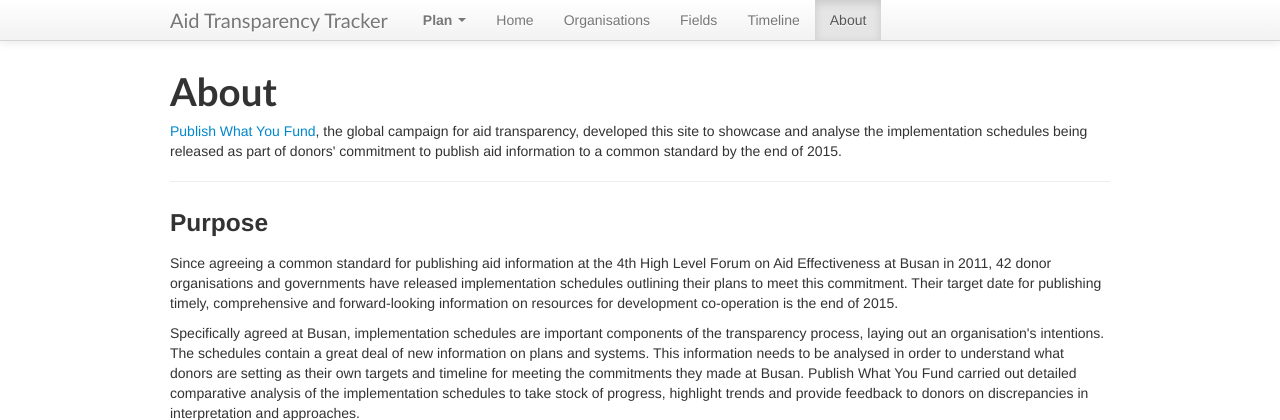
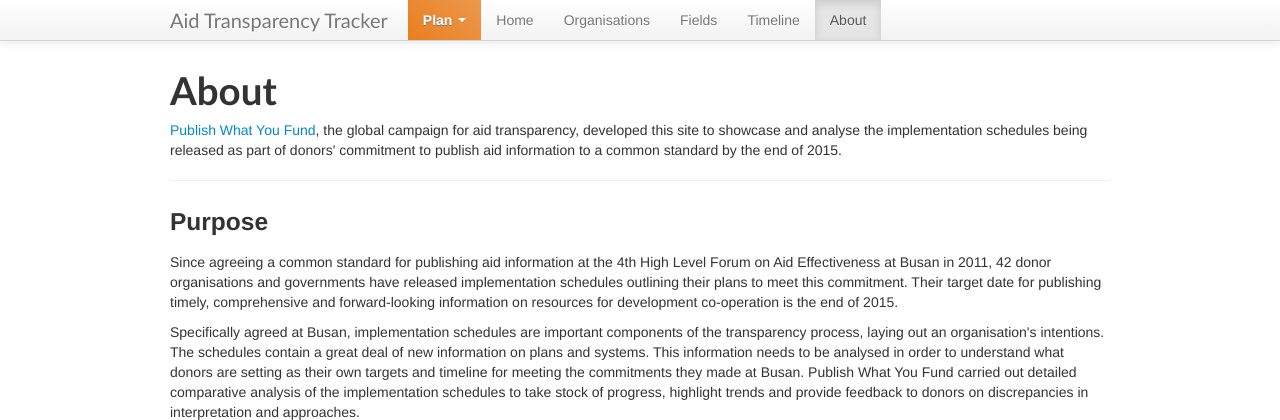
Before and after one commit to pwyf/IATI-Implementation-Schedules, a Flask app: page /about/ in a window 1280 px wide. Shown: the top 420 px of the page. Run offline with Flask 2, Linux system fonts and the light colour scheme; some libraries are stand-ins or nearby versions.

Commit message:
Update branding

```diff
--- a/impschedules/static/style.css
+++ b/impschedules/static/style.css
@@ -153,3 +153,29 @@ h1, .brand {
     top:0;
     color:#ffffff;
 }
+.plan-branding {
+    background: #EA7F1E;
+    background: -moz-linear-gradient(45deg,#EA7F1E 0%,#ea984d 100%);
+    background: -webkit-gradient(linear,left bottom,right top,color-stop(0%,#EA7F1E),color-stop(100%,#ea984d));
+    background: -webkit-linear-gradient(45deg,#EA7F1E 0%,#ea984d 100%);
+    background: -o-linear-gradient(45deg,#EA7F1E 0%,#ea984d 100%);
+    background: -ms-linear-gradient(45deg,#EA7F1E 0%,#ea984d 100%);
+    background: linear-gradient(45deg, #EA7F1E 0%, #ea984d 100%) repeat scroll 0 0 transparent;
+    margin-top:none;
+    top:0;
+    color:#ffffff;
+}
+.plan-branding a.dropdown-toggle {
+    color:#ffffff !important;
+    text-shadow: 0 1px 0 #777777 !important;
+}
+.plan-branding.open a.dropdown-toggle {
+    background: #EA7F1E !important;
+}
+.navbar {
+    margin-bottom:19px;
+}
+.plan-branding .dropdown-toggle .caret {
+    border-bottom-color: #FFFFFF !important;
+    border-top-color: #FFFFFF !important;
+}
--- a/impschedules/templates/base.html
+++ b/impschedules/templates/base.html
@@ -38,7 +38,7 @@
           <a class="brand" href="/">Aid Transparency Tracker</a>
           <div class="nav-collapse collapse">
             <ul class="nav">
-              <li class="dropdown">
+              <li class="dropdown plan-branding">
                 <a href="#" class="dropdown-toggle" data-toggle="dropdown">
                 <b>Plan</b>
                 <b class="caret"></b>
```
